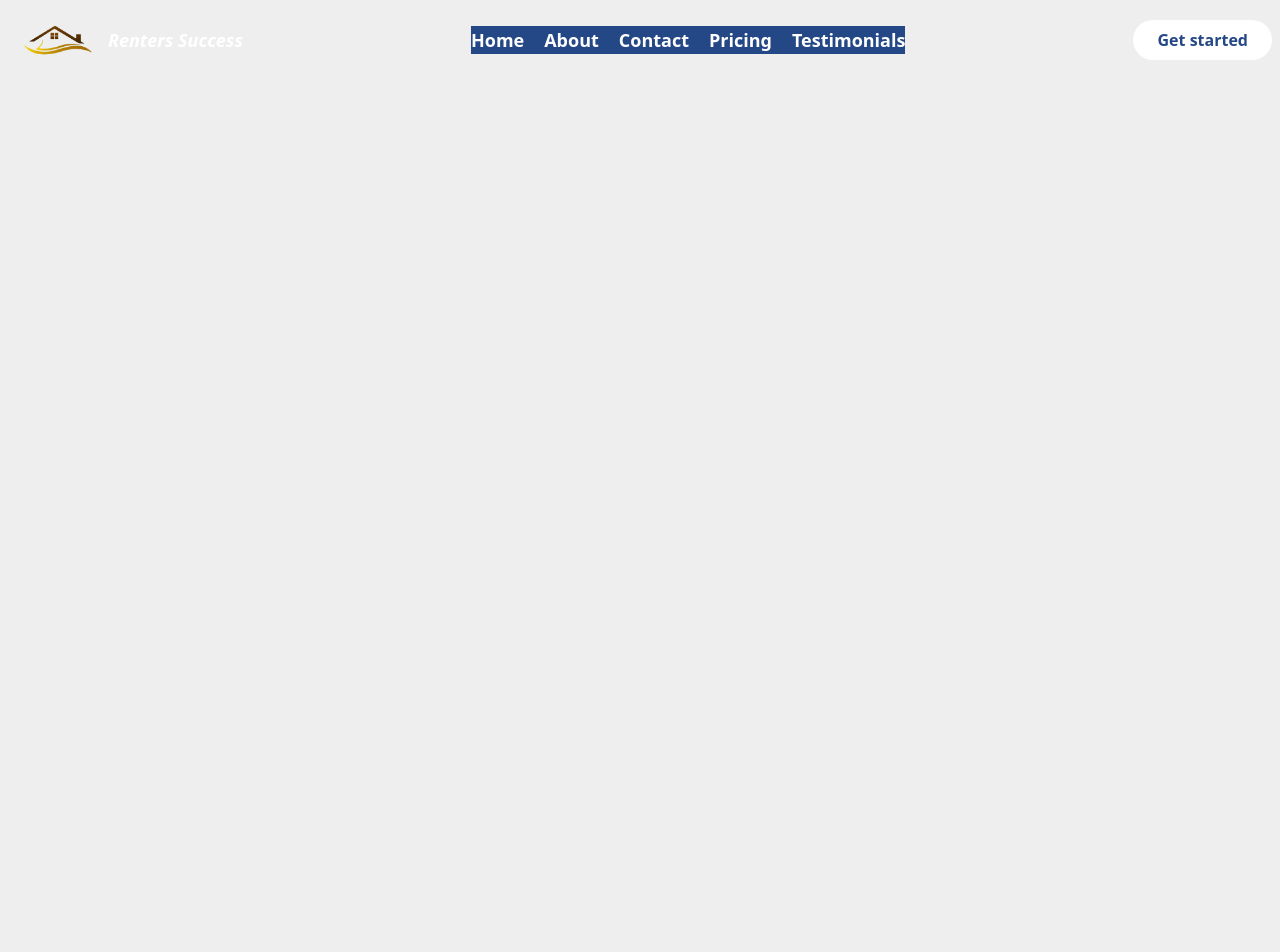
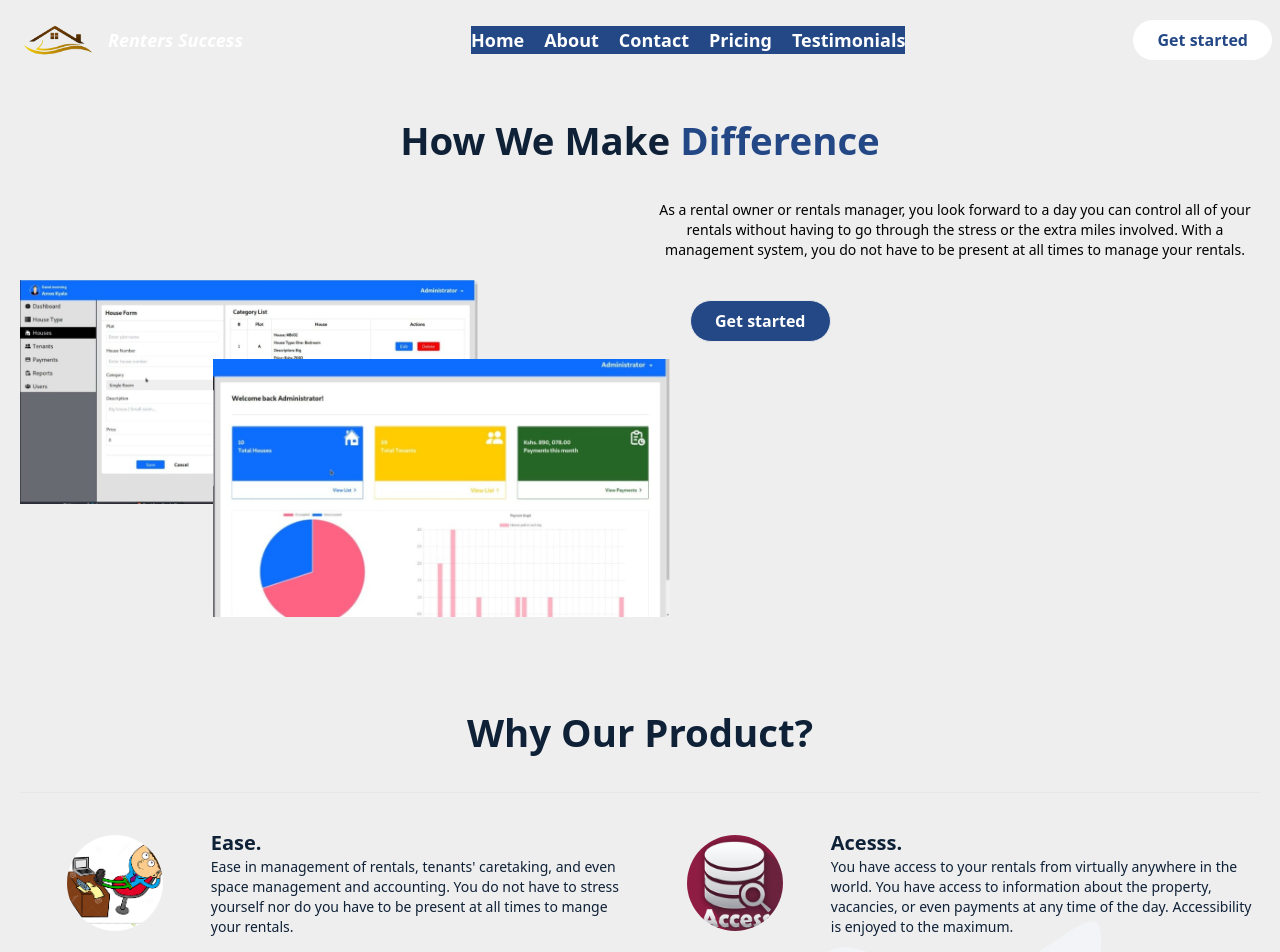
Before and after one commit to nimba005/ecommerce, a React (Create React App) app: page /about in a window 1280 px wide. Shown: the top 952 px of the page. Before the commit the page ends 800 px from the top, so only its background shows below. Built offline with nearby package versions, Linux system fonts and the light colour scheme.

Commit message:
#updated the routers components

```diff
--- a/src/App.js
+++ b/src/App.js
@@ -8,11 +8,13 @@
 import Pricing from './Components/Pricing/Pricing';
 import Testimonials from './Components/Testimonials/Testimonials';
 import { BASE_URL } from './Components/Config/Config';
+import Nav from './Components/Hero/Nav';
 
 function App() {
   console.log('Base URL:', BASE_URL);
   return (
     <>
+      <Nav /> {/* Include Nav component here */}
       <Routes>
         <Route path="/" element={<Home />} />
         <Route path="/about" element={<About />} />
--- a/src/Components/About/About.jsx
+++ b/src/Components/About/About.jsx
@@ -1,89 +1,76 @@
-import React, { useState, useEffect } from "react";
-import { AiOutlineMenu } from "react-icons/ai";
+import React from "react";
+import { datas } from "./AboutData";
+import display1 from "../../Assets/display1.jpeg";
+import display2 from "../../Assets/display2.jpeg";
 import { Link } from "react-router-dom";
-import logo from "../../Assets/logo2.png";
 
-const Nav = () => {
-  const [isSticky, setIsSticky] = useState(false);
-  const [isActive, setIsActive] = useState(false);
-
-  useEffect(() => {
-    const handleScroll = () => {
-      if (window.pageYOffset >= 100) {
-        setIsSticky(true);
-      } else {
-        setIsSticky(false);
-      }
-      setIsActive(false);
-    };
-
-    window.addEventListener("scroll", handleScroll);
-    return () => {
-      window.removeEventListener("scroll", handleScroll);
-    };
-  }, []);
-
-  const toggleMenu = () => {
-    setIsActive((prevActive) => !prevActive);
-  };
-
+const About = () => {
   return (
-    <nav
-      className={`py-0 md:px-2 z-50 ${
-        isSticky ? "fixed w-full top-0 bg-stickyNav" : ""
-      }`}
-    >
-      <div className="relative flex flex-row justify-between items-center mx-auto max-w-full md:max-w-screen-xl">
-        <Link
-          to="/"
-          className="flex flex-row items-center h-16 md:h-20 lg:h-20 xl:h-20 z-50"
-        >
-          <img src={logo} alt="Logo" className="h-full" />
-          <p className="text-white text-base font-semibold italic md:text-lg">
-            Renters Success
+    <div className="about mt-10 px-0 lg:px-5 xl:px-0" id="about">
+      <div className="mx-auto max-w-screen-xl">
+        <h2 className="text-4xl text-headerColor font-bold text-center md:text-szmd">
+          How We Make <span className="text-spanColor">Difference</span>
+        </h2>
+        <div className="flex flex-col gap-5 md:mt-10 md:flex-row md:mb-32 md:flex-row">
+          <div className="relative pl-2 h-48 md:w-1/2 md:h-96 md:pl-0">
+            <img
+              src={display1}
+              alt=""
+              className="relative h-full w-3/4 rounded object-contain"
+            />
+            <img
+              src={display2}
+              alt=""
+              className="absolute -bottom-12 right-0 h-3/4 rounded w-3/4 object-contain md:-right-10"
+            />
+          </div>
+          <div className="flex flex-col px-2 mt-16 md:mt-0 md:w-1/2 md:px-0">
+            <p className="w-full mx-auto text-center leading-7 lg:text-sm xl:text-lg">
+              As a rental owner or rentals manager, you look forward to a day
+              you can control all of your rentals without having to go through
+              the stress or the extra miles involved. With a management system,
+              you do not have to be present at all times to manage your rentals.
             </p>
-        </Link>
-        <div
-          className={`flex flex-col items-center absolute ${
-            isActive ? "top-[4rem]" : "top-[-450%]"
-          } duration-500 w-full pb-4 bg-navColor space-y-3 md:flex-row md:pb-0 md:bg-none md:space-x-5 md:space-y-0 md:relative md:w-max md:top-0`}
-        >
-          <a href="#home" className="text-white text-lg font-bold">
-            Home
-          </a>
-          <a href="#about" className="text-white text-lg font-bold">
-            About
-          </a>
-          <a href="#contacts" className="text-white text-lg font-bold">
-            Contact
-          </a>
-          <Link to="/pricing" className="text-white text-lg font-bold">
-            Pricing
-          </Link>
-          <a href="#pricing" className="text-white text-lg font-bold">
-            Testimonials
-          </a>
             <Link
               to="/pricing"
-            className="flex bg-white w-max rounded-3xl py-1 px-6 text-base text-navColor font-bold hover:bg-navColor hover:text-white hover:border duration-700 md:hidden"
+              className="mt-5 bg-navColor border w-max mx-auto rounded-3xl py-2 px-6 text-base text-white font-bold hover:bg-white hover:text-navColor hover:border duration-500 md:mt-10 md:ml-10"
             >
               Get started
             </Link>
           </div>
-        <div className="hidden md:flex">
-          <Link
-            to="/pricing"
-            className="bg-white rounded-3xl py-2 px-6 text-base text-navColor font-bold hover:bg-navColor hover:text-white hover:border duration-700"
+        </div>
+        <div className="flex flex-col items-center justify-center mt-10 mx-auto md:w-[90%] lg:w-full xl:w-[90%]">
+          <h2 className="capitalize text-4xl font-bold text-center text-headerColor md:text-szmd md:flex md:flex-row md:flex-wrap">
+            Why our product?
+          </h2>
+          <div className="products space-y-5 grid grid-cols-1 mt-10 px-3 border-b border-t py-4 md:space-y-0 md:px-0 md:flex md:flex-row md:flex-wrap">
+            {datas.map((data, i) => (
+              <div
+                className="bg-white flex flex-col items-center py-5 rounded hover:bg-hoverColor text-white ease-in-out duration-1000 md:w-1/2 md:flex-row md:bg-transparent"
+                key={i}
               >
-            Get started
-          </Link>
+                <div className="flex justify-center items-center rounded-full overflow-hidden md:w-1/3">
+                  <img
+                    src={data.img}
+                    alt=""
+                    className="h-24 w-24 m-auto rounded-full object-cover"
+                  />
                 </div>
-        <div className="flex mr-1 md:hidden z-50" onClick={toggleMenu} aria-label="Toggle menu">
-          <AiOutlineMenu className="text-2xl text-white" />
+                <div className="flex flex-col px-2 text-center md:w-3/4 md:px-0 md:text-start">
+                  <h2 className="text-headerColor text-xl font-semibold">
+                    {data.title}.
+                  </h2>
+                  <p className="text-headerColor leading-7 lg:text-sm xl:text-lg">
+                    {data.text}
+                  </p>
                 </div>
               </div>
-    </nav>
+            ))}
+          </div>
+        </div>
+      </div>
+    </div>
   );
 };
 
-export default Nav;
+export default About;
--- a/src/Components/Contact/Contact.jsx
+++ b/src/Components/Contact/Contact.jsx
@@ -1,6 +1,8 @@
 import React from "react";
 import { Link } from "react-router-dom";
 import { HiOutlineArrowNarrowRight } from "react-icons/hi";
+import Nav from "../Hero/Nav";
+import { useState } from "react";
 
 const Contact = () => {
   return (
--- a/src/Components/Hero/Nav.jsx
+++ b/src/Components/Hero/Nav.jsx
@@ -37,7 +37,7 @@
         <div className={`flex flex-col items-center absolute ${active ? "top-[4rem]" : "top-[-450%]"} duration-500 w-full pb-4 bg-navColor space-y-3 md:flex-row md:pb-0 md:bg-none md:space-x-5 md:space-y-0 md:relative md:w-max md:top-0`}>
           <Link to="/" className="text-white text-lg font-bold">Home</Link>
           <Link to="/about" className="text-white text-lg font-bold">About</Link>
-          <Link href="#contacts" className="text-white text-lg font-bold">Contact</Link>
+          <Link to="/contact" className="text-white text-lg font-bold">Contact</Link>
           <Link to="/pricing" className="text-white text-lg font-bold">Pricing</Link>
           <Link to="/testimonials" className="text-white text-lg font-bold">Testimonials</Link>
           <Link to="/pricing" className="flex bg-white w-max rounded-3xl py-1 px-6 text-base text-navColor font-bold hover:bg-navColor hover:text-white hover:border duration-700 md:hidden">Get started</Link>
--- a/src/Components/Testimonials/Testimonials.jsx
+++ b/src/Components/Testimonials/Testimonials.jsx
@@ -15,8 +15,8 @@
           Hear from our customers
         </h3>
         <div className="my-20 overflow-hidden w-full md:mx-auto md:w-[60%] lg:w-[75%] xl:w-[60%]">
-          <Courasel>
-            <CouraselItem>
+          <Carousel>
+            <CarouselItem>
               <div className="flex flex-col items-center">
                 <div className="flex h-20 w-20 p-1 rounded-full bg-imgColor overflow-hidded">
                   <img
@@ -38,8 +38,8 @@
                   </p>
                 </div>
               </div>
-            </CouraselItem>
-            <CouraselItem>
+            </CarouselItem>
+            <CarouselItem>
               <div className="flex flex-col items-center">
                 <div className="flex h-20 w-20 p-1 rounded-full bg-imgColor overflow-hidded">
                   <img
@@ -61,8 +61,8 @@
                   </p>
                 </div>
               </div>
-            </CouraselItem>
-            <CouraselItem>
+            </CarouselItem>
+            <CarouselItem>
               <div className="flex flex-col items-center">
                 <div className="flex h-20 w-20 p-1 rounded-full bg-imgColor overflow-hidded">
                   <img
@@ -84,8 +84,8 @@
                   </p>
                 </div>
               </div>
-            </CouraselItem>
-            <CouraselItem>
+            </CarouselItem>
+            <CarouselItem>
               <div className="flex flex-col items-center">
                 <div className="flex h-20 w-20 p-1 rounded-full bg-imgColor overflow-hidded">
                   <img
@@ -107,8 +107,8 @@
                   </p>
                 </div>
               </div>
-            </CouraselItem>
-          </Courasel>
+            </CarouselItem>
+          </Carousel>
         </div>
       </div>
     </section>
```
Lines whose indentation alone changed are shown as unchanged.
